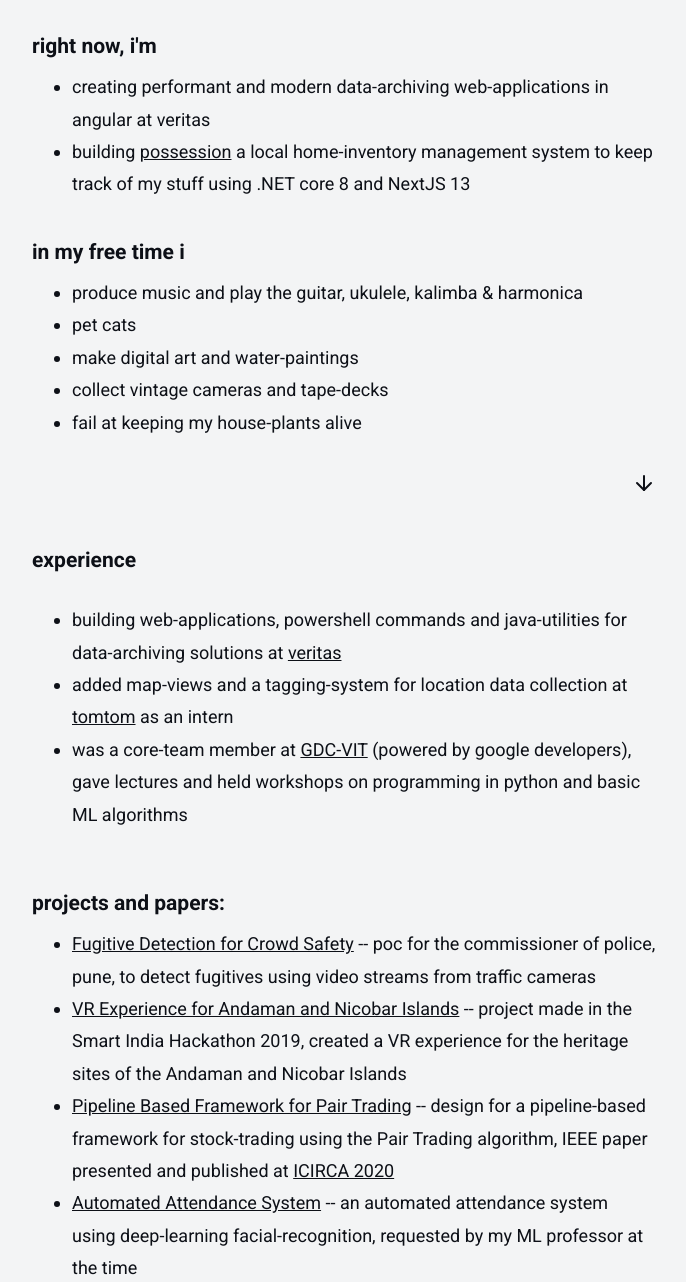
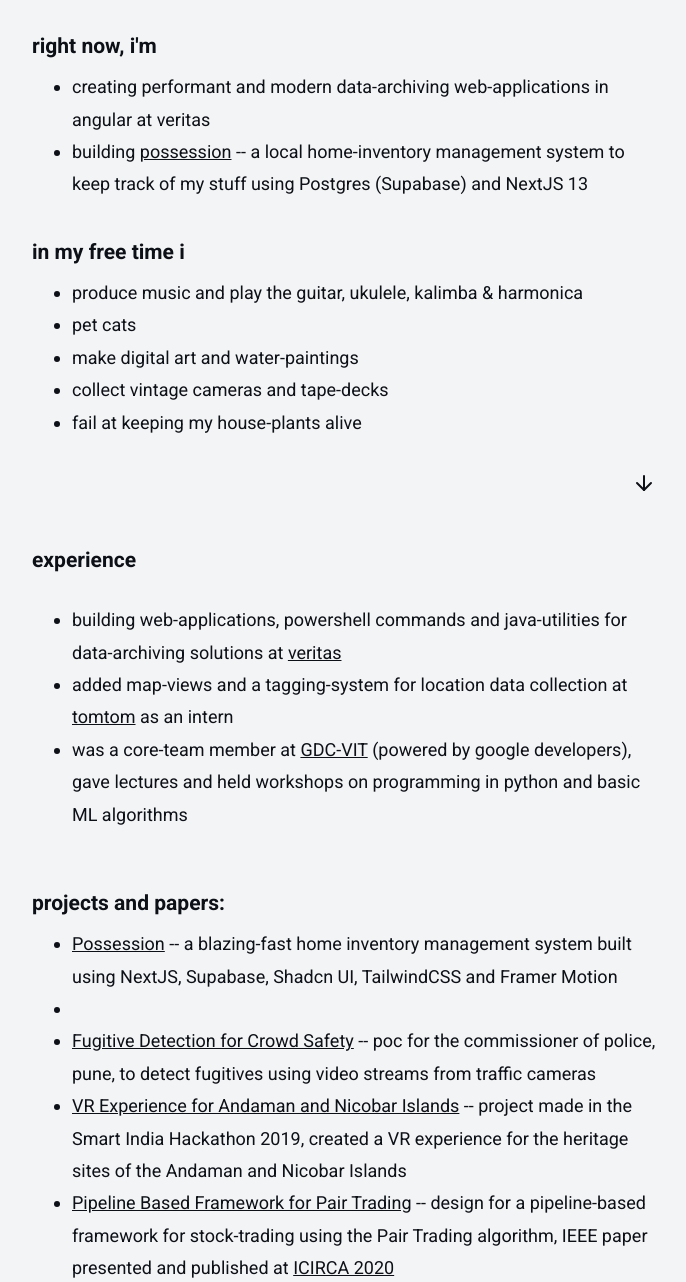
Before and after one commit to paritoshpatil/Portfolio-Simple, a plain HTML site: page index.html in a window 1280 px wide. Shown: the part 460-1742 px from the top of the page, without its empty margins (296-982 px from the left). Drawn offline with Linux system fonts and the light colour scheme.

Commit message:
updated projects and 'currently working'

```diff
--- a/index.html
+++ b/index.html
@@ -35,7 +35,7 @@
         <h3>right now, i'm</h3>
         <ul>
             <li>creating performant and modern data-archiving web-applications in angular at veritas</li>
-            <li>building <a href="https://x.com/leadheartx/status/1773297654190993571?s=20">possession</a> a local home-inventory management system to keep track of my stuff using .NET core 8 and NextJS 13</li>
+            <li>building <a href="https://possession-5pqm59385-paritosh-patils-projects.vercel.app/">possession</a> -- a local home-inventory management system to keep track of my stuff using Postgres (Supabase) and NextJS 13</li>
         </ul>
         <h3>in my free time i</h3>
         <ul>
@@ -73,6 +73,9 @@
     <section class="projects">
         <h3>projects and papers:</h3>
         <ul>
+            <li><strong><a target="_blank" href="https://possession-5pqm59385-paritosh-patils-projects.vercel.app/">Possession</a></strong> -- a blazing-fast home inventory
+            management system built using NextJS, Supabase, Shadcn UI, TailwindCSS and Framer Motion</li>
+            <li>
             <li><strong><a target="_blank" href="https://github.com/paritoshpatil/fugitive-detection">Fugitive Detection
                         for Crowd
                         Safety</a></strong> -- poc for the commissioner of
@@ -148,7 +151,7 @@
     </section>
     <footer style="margin-left: auto;">
         <pre>
-        made with ❤️ in using the <a href="https://github.com/ayu-theme/ayu-colors">ayu</a> color palette
+        made with ❤️ using the <a href="https://github.com/ayu-theme/ayu-colors">ayu</a> color palette
         </pre>
     </footer>
 </body>
```
